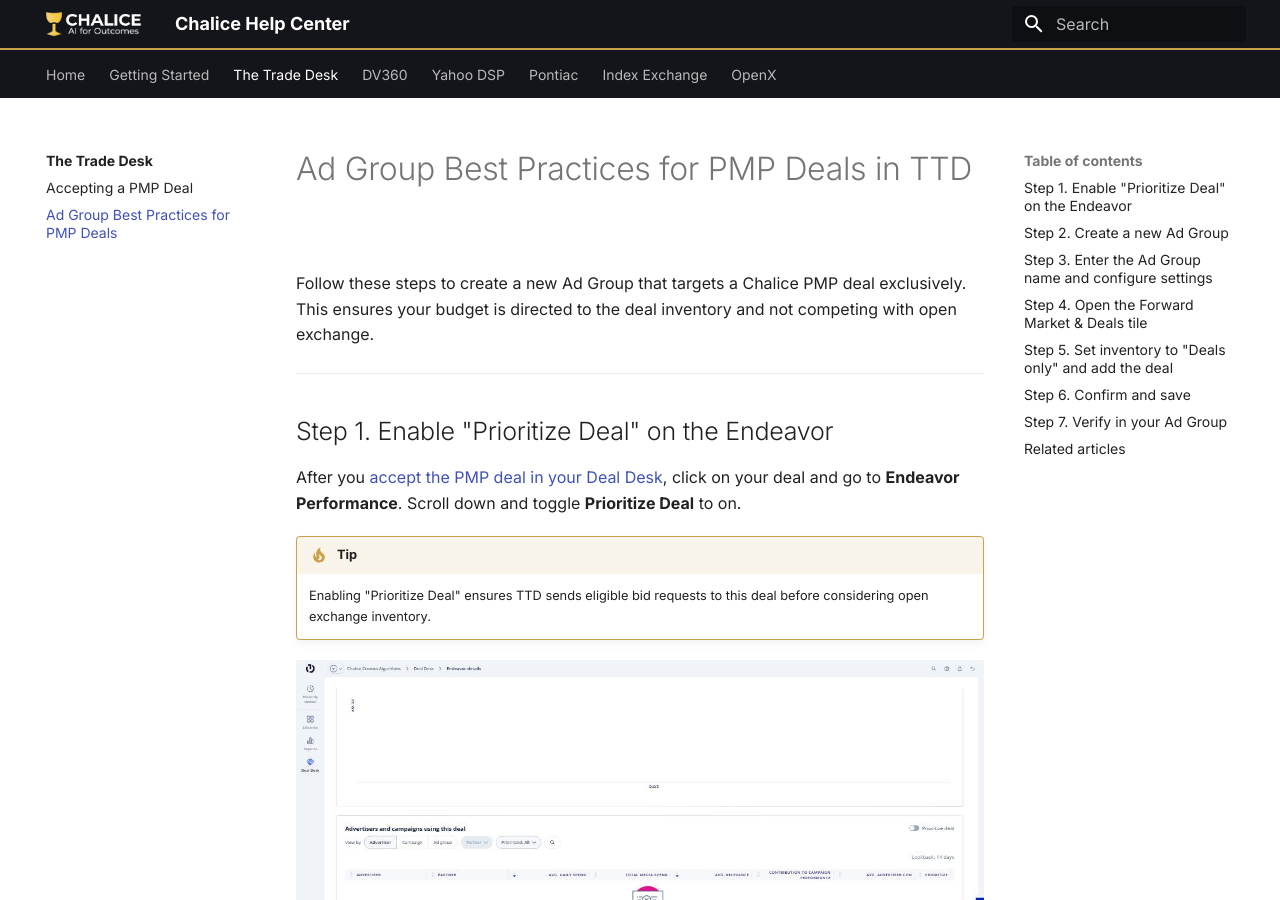
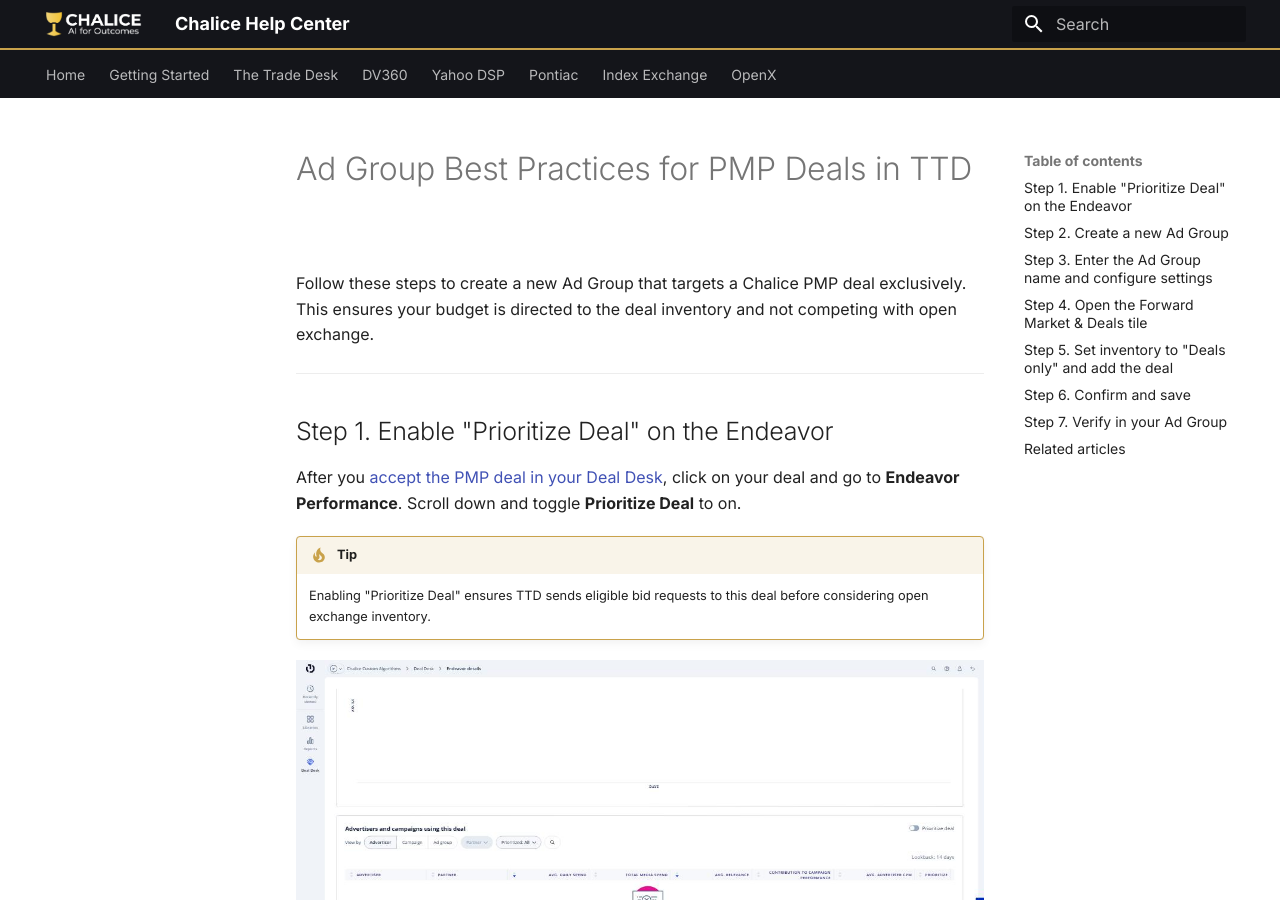
Before and after one commit to Rudy-chalice/chalice-help, an MkDocs documentation site: the page built from docs/the-trade-desk/ad-group-best-practices-pmp.md, in a window 1280 px wide and 900 px high. Built offline with MkDocs 1.6.1 and Material for MkDocs 9.7.7, drawn with Linux system fonts in a browser that asks for light colours.

Commit message:
Update mkdocs.yml

```diff
--- a/mkdocs.yml
+++ b/mkdocs.yml
@@ -48,10 +48,10 @@ nav:
       - Running Display: getting-started/running-display.md
   - The Trade Desk:
       - the-trade-desk/index.md
-      - Accepting a PMP Deal: the-trade-desk/accepting-a-pmp-deal.md
-      - Ad Group Best Practices for PMP Deals: the-trade-desk/ad-group-best-practices-pmp.md
   - DV360:
       - dv360/index.md
+      - Accepting a PMP Deal: dv360/accepting-a-pmp-deal.md
+      - Line Item Best Practices for PMP Deals: dv360/line-item-best-practices-pmp.md
   - Yahoo DSP:
       - yahoo-dsp/index.md
   - Pontiac:
```
